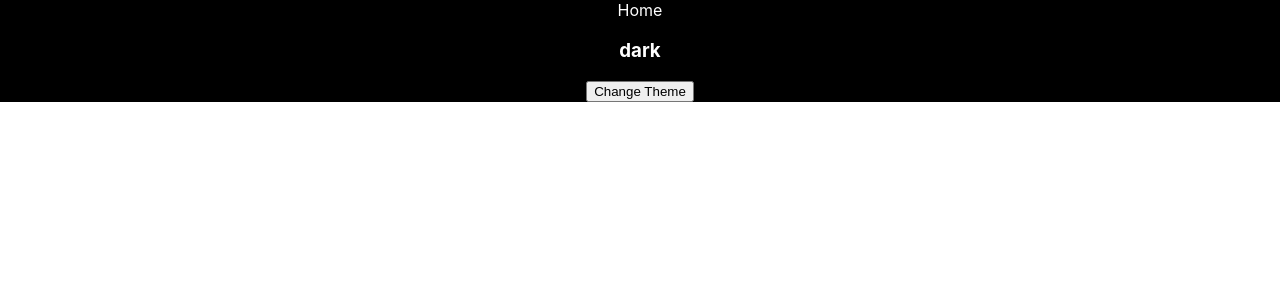
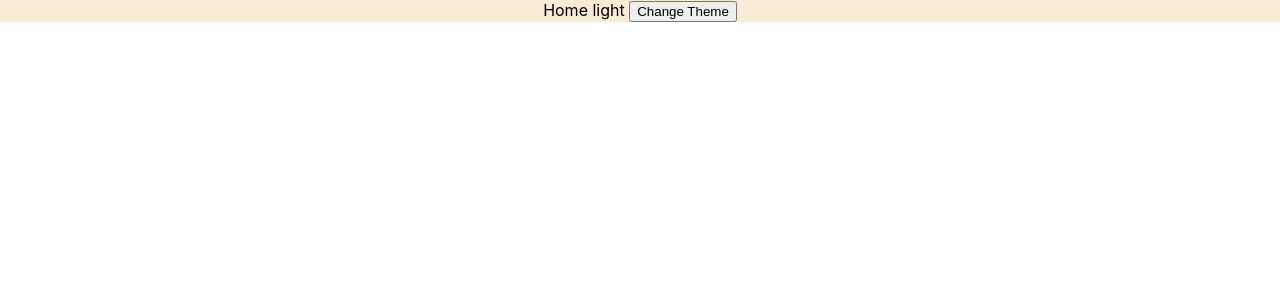
Before and after one commit to nancyk12/login-context-summer23, a React (Create React App) app: page / in a window 1280 px wide. Shown: the top 300 px of the page. Built offline with nearby package versions, Linux system fonts and the light colour scheme.

Commit message:
added Login context

```diff
--- a/src/App.js
+++ b/src/App.js
@@ -3,12 +3,13 @@ import logo from './logo.svg';
 import './App.css';
 
 import { ThemeContext } from './context/ThemeContext'
+import {LoginContext, LoginDispatchContext} from './context/LoginContext'
 
 import Home from './components/Home/Home'
 
 
 function App() {
-  const [theme, setTheme] = useState('dark')
+  const [theme, setTheme] = useState('light')
 
   const changeTheme = () => {
     theme === 'light' ? setTheme('dark') : setTheme('light')
--- a/src/components/Home/Home.js
+++ b/src/components/Home/Home.js
@@ -13,7 +13,7 @@ const Home = () => {
   return (
     <div className={theme}>
         Home
-        <h3>{theme}</h3>
+        <span> {theme} </span>
         <button onClick={changeTheme}> Change Theme </button>
     </div>
 
--- /dev/null
+++ b/src/context/LoginContext.js
@@ -0,0 +1,4 @@
+import {createContext, useReducer} from 'react'
+
+export const LoginContext = createContext(null)
+export const LoginDispatchContext = createContext(null)
```
